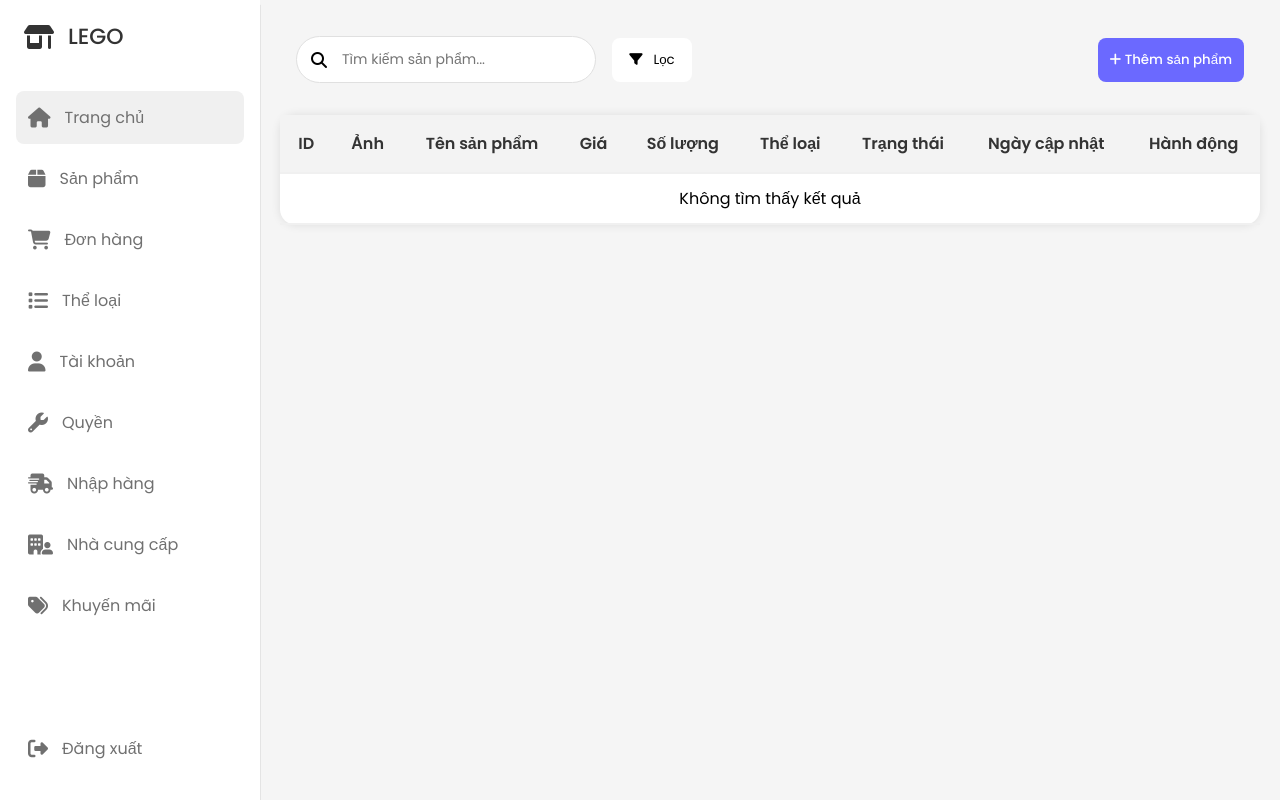
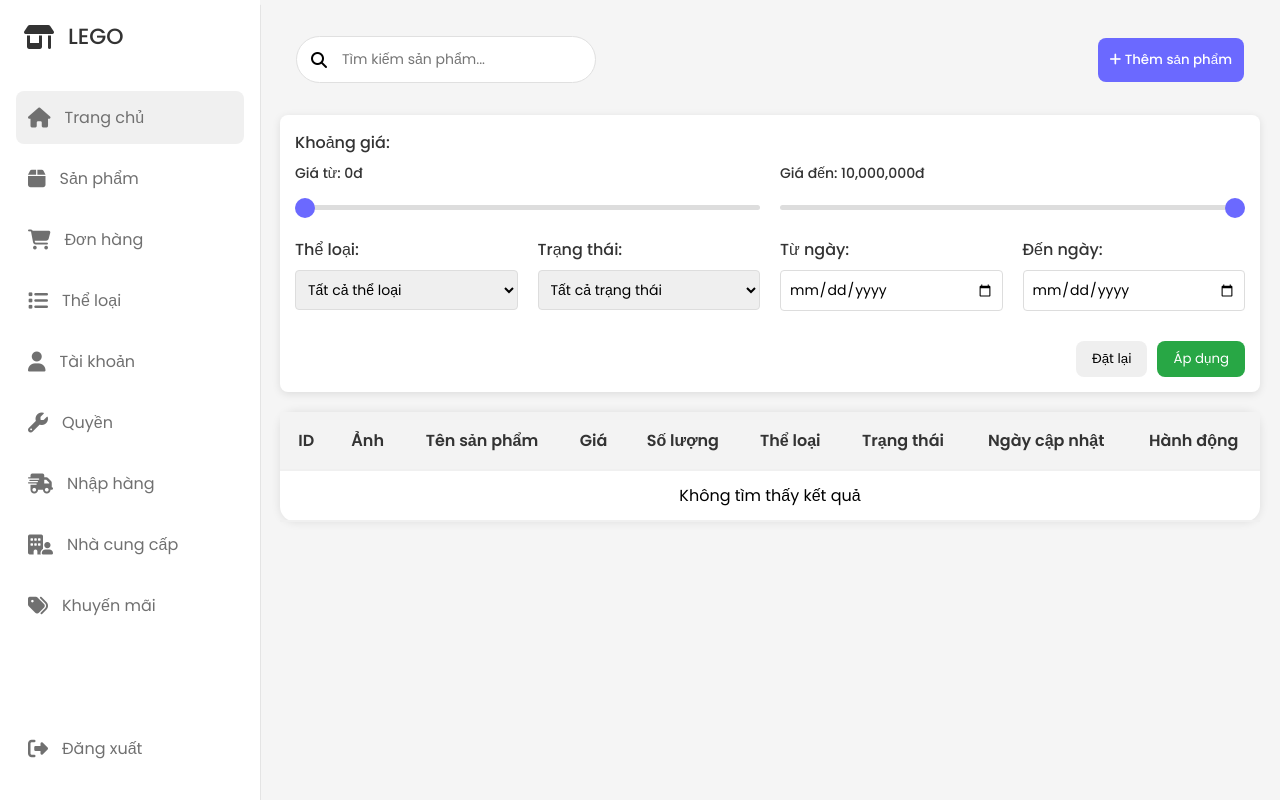
Before and after one commit to BangDev-Ryu/web2-admin, a PHP site: page /index.php?page=sanPham in a window 1280 px wide. Run offline with PHP 8.4, Linux system fonts and the light colour scheme; data that the repository does not hold is empty.

Commit message:
update filter

```diff
--- a/css/actions.css
+++ b/css/actions.css
@@ -78,3 +78,104 @@
     background-color: #dc3545;
     color: white;
 }
+
+/* Filter Section Styles */
+.filter-section {
+    background: white;
+    padding: 15px;
+    margin-bottom: 20px;
+    border-radius: 8px;
+    box-shadow: 0 2px 8px rgba(0, 0, 0, 0.1);
+}
+
+.filter-row {
+    display: flex;
+    gap: 20px;
+    margin-bottom: 15px;
+}
+
+.filter-group {
+    flex: 1;
+    margin-bottom: 15px;
+}
+
+.filter-group label {
+    display: block;
+    margin-bottom: 8px;
+    font-weight: 500;
+    color: #333;
+}
+
+.filter-group select,
+.filter-group input[type="date"] {
+    width: 100%;
+    padding: 8px;
+    border: 1px solid #ddd;
+    border-radius: 4px;
+    font-size: 14px;
+}
+
+.price-filter {
+    margin-bottom: 20px;
+}
+
+.price-range-container {
+    width: 100%;
+}
+
+.price-range-group {
+    display: flex;
+    gap: 20px;
+    align-items: center;
+}
+
+.range-wrapper {
+    flex: 1;
+}
+
+.sub-label {
+    font-size: 14px;
+    color: #666;
+    font-weight: normal;
+    margin-bottom: 5px;
+    display: block;
+}
+
+.price-range-group input[type="range"] {
+    width: 100%;
+    height: 5px;
+    -webkit-appearance: none;
+    background: #ddd;
+    border-radius: 5px;
+    outline: none;
+    margin-top: 8px;
+}
+
+.price-range-group input[type="range"]::-webkit-slider-thumb {
+    -webkit-appearance: none;
+    width: 20px;
+    height: 20px;
+    background: #6b69ff;
+    border-radius: 50%;
+    cursor: pointer;
+}
+
+.price-range-group input[type="range"]::-webkit-slider-thumb:hover {
+    background: #4f4dff;
+}
+
+#priceValue {
+    font-size: 14px;
+    color: #666;
+    font-weight: normal;
+}
+
+.filter-actions {
+    display: flex;
+    justify-content: flex-end;
+    gap: 10px;
+}
+
+.filter-actions button {
+    padding: 8px 16px;
+}
--- a/view/pages/sanPham.php
+++ b/view/pages/sanPham.php
@@ -16,15 +16,61 @@
             <div class="search-box">
                 <input type="text" id="searchProduct" placeholder="Tìm kiếm sản phẩm...">
             </div>
-            <button id="filterProduct" class="btn filter-btn">
-                <i class="fa-solid fa-filter"></i>
-                <span>Lọc</span>
-            </button>
         </div>
         <button id="addProduct" class="btn add-btn">
             <i class="fa-solid fa-plus"></i>
             <span>Thêm sản phẩm</span>
         </button>
+    </div>
+
+    <!-- Khu vực filter mới -->
+    <div class="filter-section">
+        <div class="filter-group price-filter">
+            <label>Khoảng giá:</label>
+            <div class="price-range-container">
+                <div class="price-range-group">
+                    <div class="range-wrapper">
+                        <label class="sub-label">Giá từ: <span id="minPriceValue">0đ</span></label>
+                        <input type="range" id="minPriceRange" min="0" max="10000000" step="100000" value="0">
+                    </div>
+                    <div class="range-wrapper">
+                        <label class="sub-label">Giá đến: <span id="maxPriceValue">10,000,000đ</span></label>
+                        <input type="range" id="maxPriceRange" min="0" max="10000000" step="100000" value="10000000">
+                    </div>
+                </div>
+            </div>
+        </div>
+
+        <div class="filter-row">
+            <div class="filter-group">
+                <label>Thể loại:</label>
+                <select id="categoryFilter">
+                    <option value="">Tất cả thể loại</option>
+                </select>
+            </div>
+
+            <div class="filter-group">
+                <label>Trạng thái:</label>
+                <select id="statusFilter">
+                    <option value="">Tất cả trạng thái</option>
+                </select>
+            </div>
+
+            <div class="filter-group">
+                <label>Từ ngày:</label>
+                <input type="date" id="startDate">
+            </div>
+
+            <div class="filter-group">
+                <label>Đến ngày:</label>
+                <input type="date" id="endDate">
+            </div>
+        </div>
+
+        <div class="filter-actions">
+            <button class="btn" id="resetFilter">Đặt lại</button>
+            <button class="btn save-btn" id="applyFilter">Áp dụng</button>
+        </div>
     </div>
 
     <div class="table-content">
```
Also changed, not shown: js/sanPham.js (+72 -7 lines).
